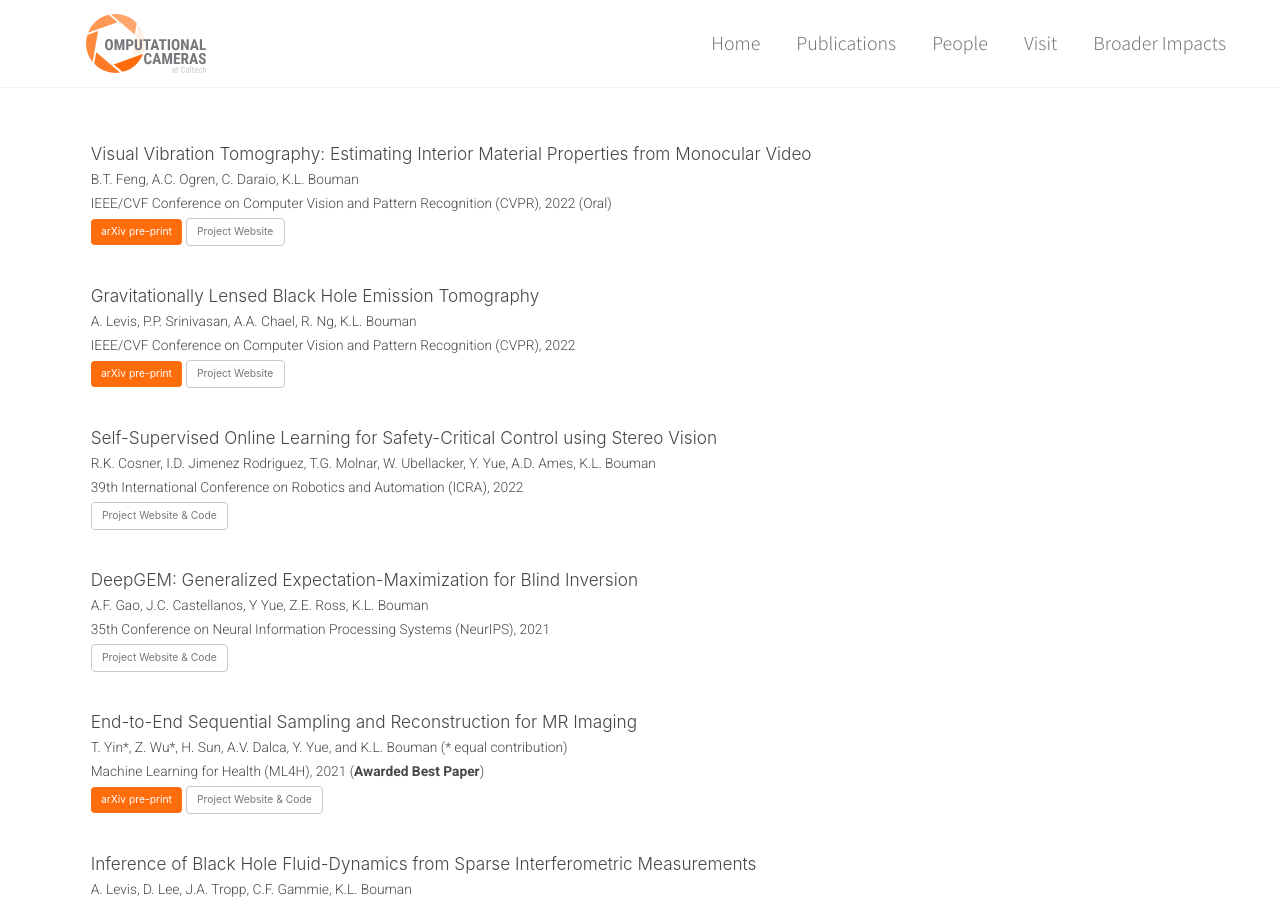
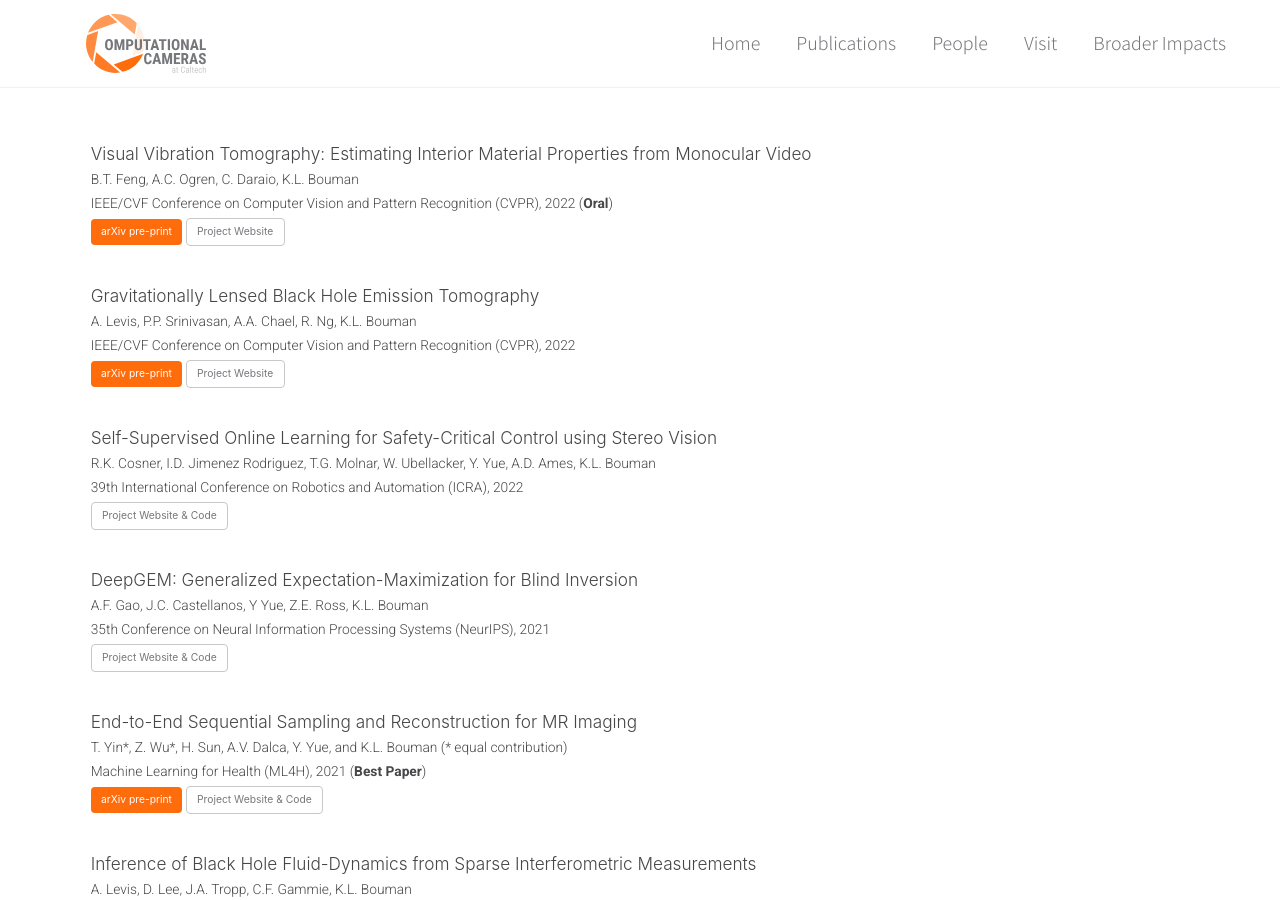
Before and after one commit to boumangroup/boumangroup.github.io, a Jekyll site: the page built from _pages/publications.html, in a window 1280 px wide and 900 px high. Built offline with Jekyll 4.4.1, drawn with Linux system fonts in a browser that asks for light colours; a script that is not in the unit is left out.

Commit message:
small modifications

```diff
--- a/_data/publications.yml
+++ b/_data/publications.yml
@@ -28,7 +28,7 @@ highlight:  # publications to be shown on home page
 papers:
   - title: "Visual Vibration Tomography: Estimating Interior Material Properties from Monocular Video"
     authors: "B.T. Feng, A.C. Ogren, C. Daraio, K.L. Bouman"
-    venue: "IEEE/CVF Conference on Computer Vision and Pattern Recognition (CVPR), 2022 (Oral)"
+    venue: "IEEE/CVF Conference on Computer Vision and Pattern Recognition (CVPR), 2022 (**Oral**)"
     links:
       - "[arXiv pre-print](https://arxiv.org/abs/2104.02735){: .btn .btn--orange}"
       - "[Project Website](http://imaging.cms.caltech.edu/vvt/){: .btn .btn--inverse}"
@@ -50,7 +50,7 @@ papers:
       - "[Project Website & Code](http://imaging.cms.caltech.edu/deepgem/){: .btn .btn--inverse}"
   - title: "End-to-End Sequential Sampling and Reconstruction for MR Imaging"
     authors: "T. Yin\\*, Z. Wu\\*, H. Sun, A.V. Dalca, Y. Yue, and K.L. Bouman (\\* equal contribution)"
-    venue: "Machine Learning for Health (ML4H), 2021 (**Awarded Best Paper**)"
+    venue: "Machine Learning for Health (ML4H), 2021 (**Best Paper**)"
     links:
       - "[arXiv pre-print](https://arxiv.org/abs/2105.06460){: .btn .btn--orange}"
       - "[Project Website & Code](http://imaging.cms.caltech.edu/seq-mri/){: .btn .btn--inverse}"
```
